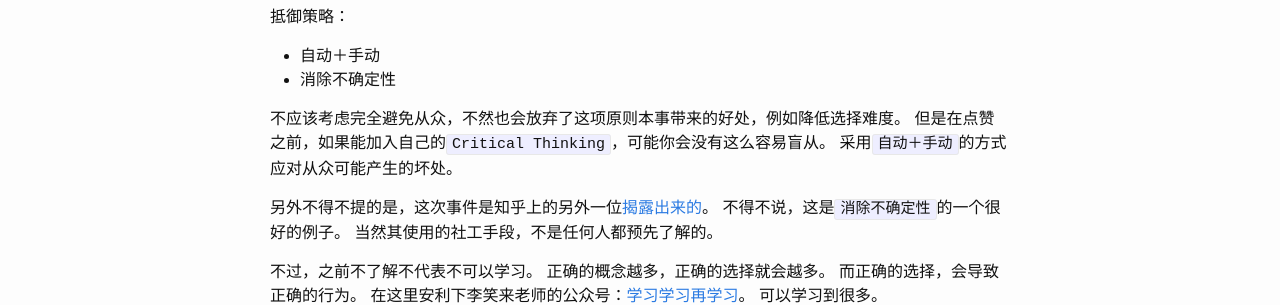
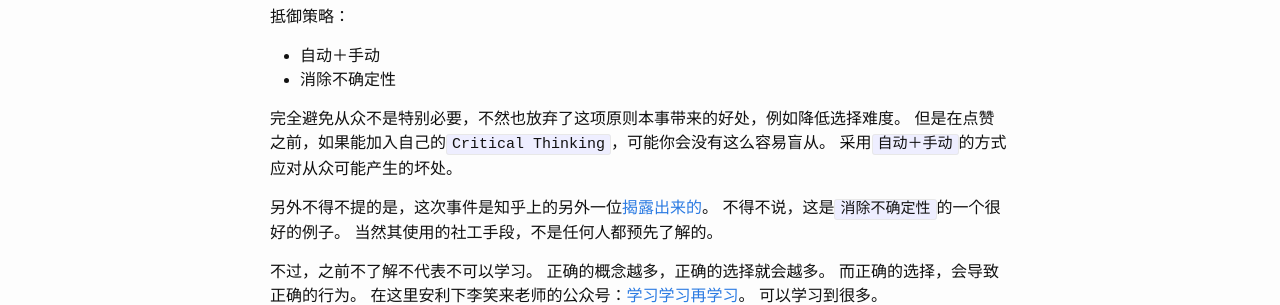
Before and after one commit to tlightsky/tlightsky.github.io, a Jekyll site: the page built from _posts/2016-1-17-influence-behind-cheat-in-zhihu.md, in a window 1280 px wide. Shown: the part 858-1163 px from the top of the page. Built offline with Jekyll 4.4.1, drawn with Linux system fonts in a browser that asks for light colours; part of the change alters nothing that is shown.

Commit message:
new posts

```diff
--- a/_posts/2016-1-17-influence-behind-cheat-in-zhihu.md
+++ b/_posts/2016-1-17-influence-behind-cheat-in-zhihu.md
@@ -43,7 +43,7 @@ categories: influence zhihu cheat
 * 自动＋手动
 * 消除不确定性
 
-不应该考虑完全避免从众，不然也会放弃了这项原则本事带来的好处，例如降低选择难度。
+完全避免从众不是特别必要，不然也放弃了这项原则本事带来的好处，例如降低选择难度。
 但是在点赞之前，如果能加入自己的`Critical Thinking`，可能你会没有这么容易盲从。
 采用`自动＋手动`的方式应对从众可能产生的坏处。
 
@@ -54,14 +54,14 @@ categories: influence zhihu cheat
 不过，之前不了解不代表不可以学习。
 正确的概念越多，正确的选择就会越多。
 而正确的选择，会导致正确的行为。
-在这里安利下李笑来老师的公众号：[学习学习再学习](学习学习再学习)。
+在这里安利下李笑来老师的公众号：[学习学习再学习](learn)。
 可以学习到很多。
 
 
 ps：最近开始写文章，有种学了公式在做应用题的感觉，说不上好还是不好，自警，自勉
 
 
-参考：[影响力](影响力)
+参考：[影响力](influence)
 
-[影响力]: http://www.amazon.cn/%E5%BD%B1%E5%93%8D%E5%8A%9B-%E7%BD%97%E4%BC%AF%E7%89%B9%E2%80%A2B%E2%80%A2%E8%A5%BF%E5%A5%A5%E8%BF%AA%E5%B0%BC/dp/B0044KME2E/ref=sr_1_1?ie=UTF8&qid=1452952123&sr=8-1&keywords=%E5%BD%B1%E5%93%8D%E5%8A%9B#nav-belt
-[学习学习再学习]: https://mp.weixin.qq.com/s?__biz=MzAxNzI4MTMwMw==&mid=401232868&idx=1&sn=409a658e2642422cc2151fb02997add4&scene=1&srcid=0117isf8tYMT6JB8KBFOymYN&key=41ecb04b05111003d9c98517e5ad20f70e962b198601df3fee86260d7028b155ebaee2ad129503fbf52c2be4d2fb1b3b&ascene=0&uin=MTI4ODE0NQ%3D%3D&devicetype=iMac+MacBookPro10%2C1+OSX+OSX+10.10.5+build(14F1021)&version=11020201&pass_ticket=CbbBwiPCafJSvT6wo0H5MyL5H7Gz46V25h5XSAIDF9Y%3D
+[influence]: http://www.amazon.cn/%E5%BD%B1%E5%93%8D%E5%8A%9B-%E7%BD%97%E4%BC%AF%E7%89%B9%E2%80%A2B%E2%80%A2%E8%A5%BF%E5%A5%A5%E8%BF%AA%E5%B0%BC/dp/B0044KME2E/ref=sr_1_1?ie=UTF8&qid=1452952123&sr=8-1&keywords=%E5%BD%B1%E5%93%8D%E5%8A%9B#nav-belt
+[learn]: https://mp.weixin.qq.com/s?__biz=MzAxNzI4MTMwMw==&mid=401232868&idx=1&sn=409a658e2642422cc2151fb02997add4&scene=1&srcid=0117isf8tYMT6JB8KBFOymYN&key=41ecb04b05111003d9c98517e5ad20f70e962b198601df3fee86260d7028b155ebaee2ad129503fbf52c2be4d2fb1b3b&ascene=0&uin=MTI4ODE0NQ%3D%3D&devicetype=iMac+MacBookPro10%2C1+OSX+OSX+10.10.5+build(14F1021)&version=11020201&pass_ticket=CbbBwiPCafJSvT6wo0H5MyL5H7Gz46V25h5XSAIDF9Y%3D
```
